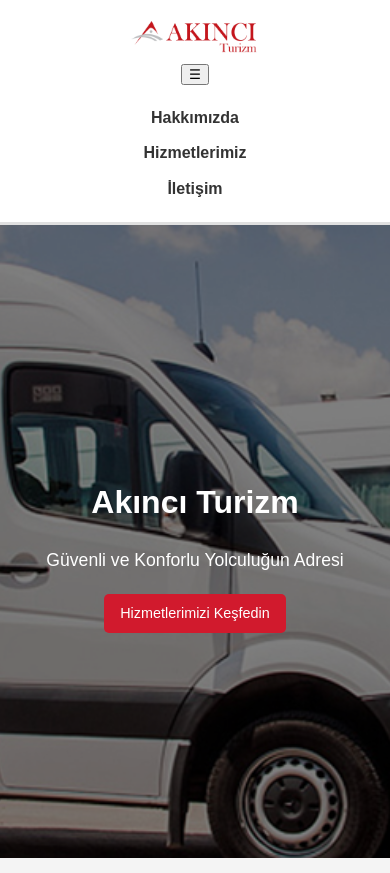
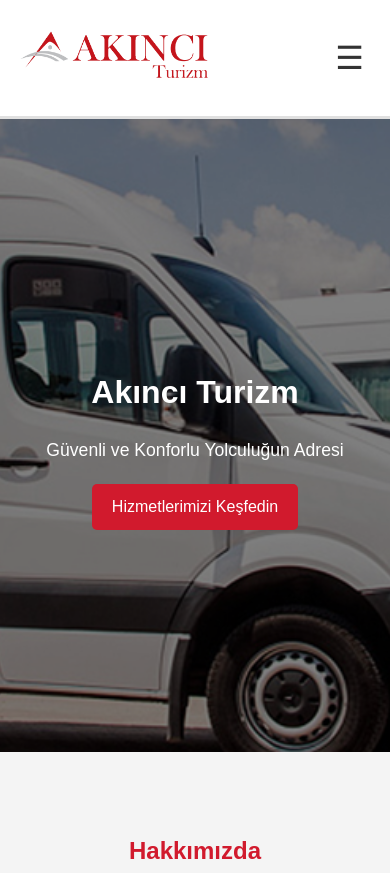
Before and after one commit to cengizgurkand/akinci, a plain HTML site: page index.html in a window 390 px wide. Shown: the top 873 px of the page. Drawn offline with Linux system fonts and the light colour scheme.

Commit message:
style.css

```diff
--- a/style.css
+++ b/style.css
@@ -18,7 +18,7 @@ body {
 .header {
     background: #fff;
     color: #333;
-    padding: 1rem 0;
+    padding: 1.5rem 0;
     border-bottom: 3px solid #e0e0e0;
 }
 
@@ -26,10 +26,11 @@ body {
     display: flex;
     justify-content: space-between;
     align-items: center;
+    position: relative; /* Menü için konumlandırma */
 }
 
 .logo {
-    height: 50px;
+    height: 60px;
 }
 
 .navbar ul {
@@ -40,18 +41,29 @@ body {
 }
 
 .navbar ul li {
-    margin-left: 20px;
+    margin-left: 25px;
 }
 
 .navbar ul li a {
     color: #333;
     text-decoration: none;
     font-weight: bold;
+    font-size: 1.1rem;
     transition: color 0.3s ease;
 }
 
 .navbar ul li a:hover {
     color: #d11a2d;
+}
+
+/* Menü Butonu */
+.menu-toggle {
+    display: none; /* Masaüstünde gizle */
+    font-size: 2rem;
+    background: none;
+    border: none;
+    cursor: pointer;
+    color: #333;
 }
 
 /* Banner */
@@ -127,30 +139,47 @@ body {
     padding: 20px 0;
 }
 
-/* Mobil Uyumlu Tasarım için Ek Kurallar */
+/* Mobil Uyumlu Tasarım */
 @media (max-width: 768px) {
-    /* Genel ayarlar */
-    .container {
-        padding: 0 15px; /* Yan boşlukları azalt */
+    /* Header */
+    .header .container {
+        flex-direction: row; /* Tekrar aynı satıra al */
+        justify-content: space-between;
     }
 
-    /* Üst menü */
-    .header .container {
+    .navbar {
+        display: none; /* Menüyü gizle */
         flex-direction: column;
-        text-align: center;
+        width: 100%;
+        text-align: left;
+        background-color: #fff;
+        position: absolute;
+        top: 100%;
+        left: 0;
+        border-top: 1px solid #e0e0e0;
     }
 
     .navbar ul {
         flex-direction: column;
-        margin-top: 15px;
+        padding: 10px 0;
     }
 
     .navbar ul li {
-        margin: 5px 0;
+        margin: 0;
     }
 
-    .logo {
-        height: 40px;
+    .navbar ul li a {
+        display: block;
+        padding: 10px 20px;
+        border-bottom: 1px solid #f4f4f4;
+    }
+
+    .menu-toggle {
+        display: block; /* Mobil cihazda göster */
+    }
+
+    .navbar.active {
+        display: flex; /* Aktif olduğunda menüyü göster */
     }
 
     /* Banner */
@@ -165,23 +194,4 @@ body {
     .banner p {
         font-size: 1.1rem;
     }
-
-    .btn {
-        padding: 8px 16px;
-        font-size: 0.9rem;
-    }
-
-    /* Bölümler */
-    .section {
-        padding: 40px 0;
-    }
-
-    .section h2 {
-        font-size: 1.8rem;
-    }
-
-    /* Footer */
-    .footer p {
-        font-size: 0.8rem;
-    }
 }
```
